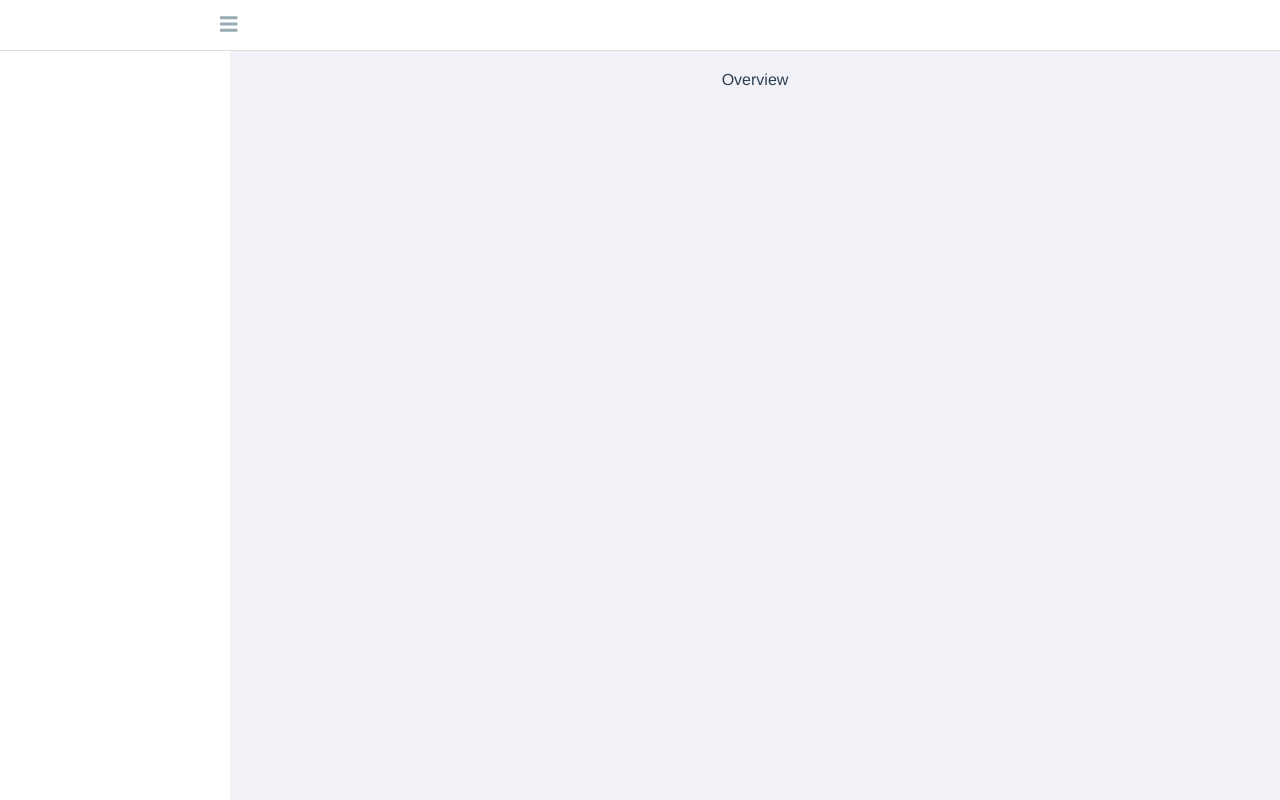
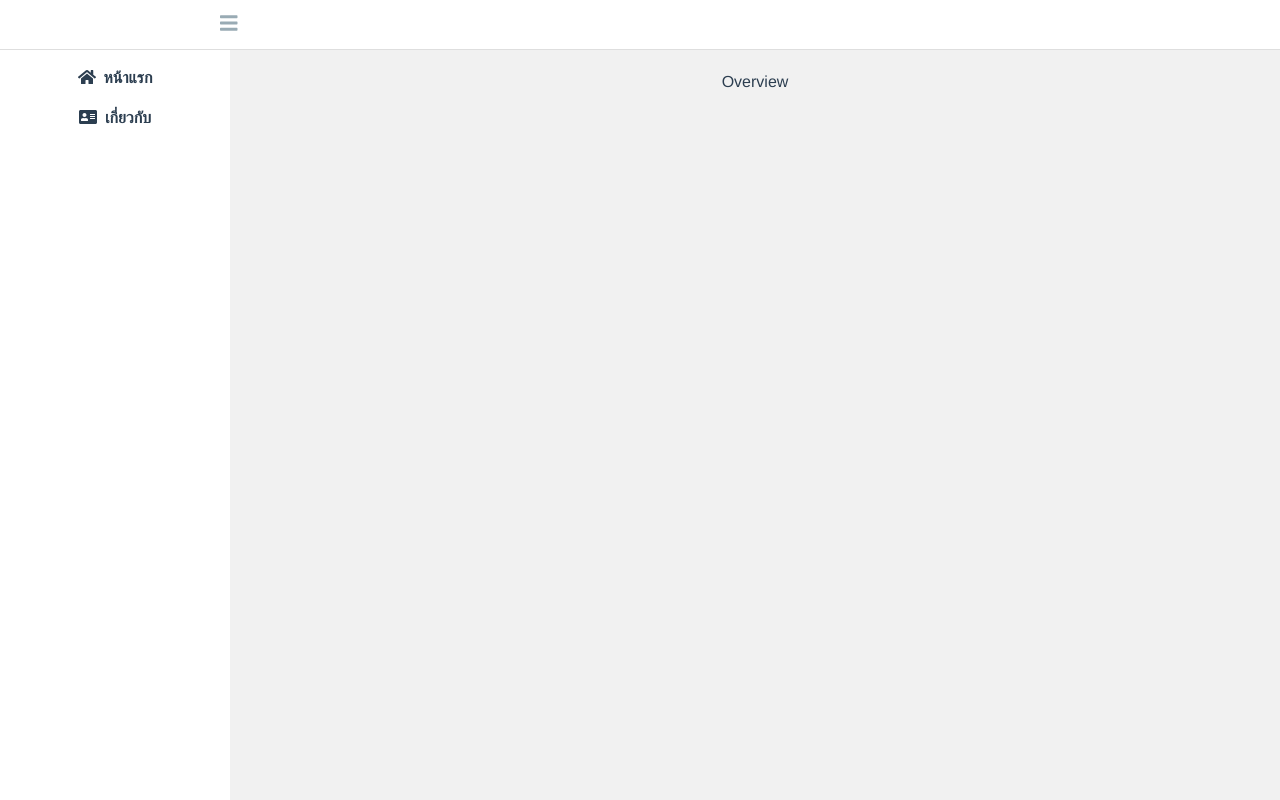
Before and after one commit to YotsaponDev/VueJS_ASP.NETCore, a Vue app in the folder client/: page / in a window 1280 px wide. Built offline with nearby package versions, Linux system fonts and the light colour scheme.

Commit message:
Client responsive UI #2

```diff
--- a/client/src/App.vue
+++ b/client/src/App.vue
@@ -11,9 +11,10 @@
       </div>
     </div>
     <div :class="classLeftSide">
-       <!-- <router-link to="/">Home</router-link> |
-        <router-link to="/about">About</router-link> -->
-
+      <div class="mb-2"></div>
+      <router-link v-on:click.native="ClickLink()" v-for="v in routerName" :key="v.name" :to="v.link" tag="div" class="link">
+        <i :class="v.icon"></i><b :class="['ml-2',classLinkText]">{{v.name}}</b>
+      </router-link>
     </div>
     <div :class="classContent">
       <router-view/>
@@ -27,11 +28,24 @@ export default {
     return {
       classLeftSide: 'left-side',
       classContent: 'content',
+      classLinkText: 'linkText',
       iconBarValue: false,
       window: {
         width: 0,
         height: 0
-      }
+      },
+      routerName: [
+        {
+          name:"หน้าแรก",
+          link:"/",
+          icon:"fas fa-home"
+        },
+        {
+          name:"เกี่ยวกับ",
+          link:"/about",
+          icon:"fas fa-address-card"
+        }
+      ]
     }
   },
   created() {
@@ -42,23 +56,33 @@ export default {
     window.removeEventListener('resize', this.handleResize)
   },
   methods: {
+    ClickLink(){
+      if(this.window.width < 768){
+        this.classLeftSide = 'left-side'
+        this.iconBarValue = this.iconBarValue == true ? false : true
+      }
+    },
     ClickIconBar(){
       this.iconBarValue = this.iconBarValue == true ? false : true
       if(this.window.width >= 992){
         if(this.iconBarValue){
           this.classLeftSide = 'left-side clickToMD'
           this.classContent = 'content clickToMD'
+          this.classLinkText = 'linkText none'
         }else{
           this.classLeftSide = 'left-side'
           this.classContent = 'content'
+          this.classLinkText = 'linkText unset'
         }
       }else if(this.window.width >= 768){
         if(this.iconBarValue){
           this.classLeftSide = 'left-side clickToLG'
           this.classContent = 'content'
+          this.classLinkText = 'linkText unset'
         }else{
           this.classLeftSide = 'left-side'
           this.classContent = 'content'
+          this.classLinkText = 'linkText'
         }
       }else{
         if(this.iconBarValue){
@@ -79,7 +103,7 @@ export default {
 
         this.classLeftSide = 'left-side'
         this.classContent = 'content'
-
+        this.classLinkText = 'linkText'
 
     }
   }
@@ -89,7 +113,7 @@ export default {
 <style>
 
 body{
-  background-color: #f1f2f7;
+  background-color: #f1f1f1 !important;
   /* margin-left: 0px; */
   margin: 0;
 }
--- a/client/src/assets/css/style.css
+++ b/client/src/assets/css/style.css
@@ -16,12 +16,12 @@
   width: 230px;
   overflow: hidden;
   background-color:white;
-  -webkit-transition: width 1s; /* For Safari 3.1 to 6.0 */
-  transition: width 1s;
+  -webkit-transition: width 0.3s; /* For Safari 3.1 to 6.0 */
+  transition: width 0.3s;
 }
 
 .icon-bar{
-  padding-top: 13px;
+  padding-top: 8px;
   position: relative;
   left: 220px;
   text-align: left;
@@ -39,8 +39,8 @@
   width: 50px;
   overflow: hidden;
   background-color:white;
-  -webkit-transition: width 1s; /* For Safari 3.1 to 6.0 */
-  transition: width 1s;
+  -webkit-transition: width 0.3s; /* For Safari 3.1 to 6.0 */
+  transition: width 0.3s;
 }
 .left-side.clickToLG{
   position: fixed;
@@ -48,14 +48,33 @@
   width: 230px;
   overflow: hidden;
   background-color:white;
-  -webkit-transition: width 1s; /* For Safari 3.1 to 6.0 */
-  transition: width 1s;
+  -webkit-transition: width 0.3s; /* For Safari 3.1 to 6.0 */
+  transition: width 0.3s;
 }
 .content.clickToMD{
   margin-left: 50px;
   margin-top: 20px;
 }
 /* ------------------------------ */
+
+.link{
+  cursor:pointer;
+  border-radius: 4px;
+  border-color: none;
+  margin-right: 7px;
+  margin-left: 7px;
+  height: 40px;
+  padding-top: 8px;
+}
+.linkText.unset{
+  display: unset;
+}
+.linkText.none{
+  display: none;
+}
+.link:hover{
+  background:#f1f1f1;
+}
 
 @media screen and (max-width: 991px) {
   .left-side{
@@ -64,12 +83,15 @@
     width: 50px;
     overflow: hidden;
     background-color:white;
-    -webkit-transition: width 1s; /* For Safari 3.1 to 6.0 */
-    transition: width 1s;
+    -webkit-transition: width 0.3s; /* For Safari 3.1 to 6.0 */
+    transition: width 0.3s;
   }
   .content{
     margin-left: 50px;
     margin-top: 20px;
+  }
+  .linkText{
+    display: none;
   }
 }
 @media screen and (max-width: 767px) {
@@ -79,11 +101,11 @@
     width: 0px;
     overflow: hidden;
     background-color:white;
-    -webkit-transition: width 1s; /* For Safari 3.1 to 6.0 */
-    transition: width 1s;
+    -webkit-transition: width 0.3s; /* For Safari 3.1 to 6.0 */
+    transition: width 0.3s;
   }
   .icon-bar{
-    padding-top: 13px;
+    padding-top: 8px;
     position: relative;
     left: 18px;
     text-align: left;
@@ -92,4 +114,7 @@
     margin-left: 0px;
     margin-top: 15px;
   }
+  .linkText{
+    display: unset;
+  }
 }
--- a/client/src/main.js
+++ b/client/src/main.js
@@ -5,6 +5,11 @@ import store from './store'
 require('./assets/css/style.css')
 import '@fortawesome/fontawesome-free/css/all.css'
 import '@fortawesome/fontawesome-free/js/all.js'
+import BootstrapVue from 'bootstrap-vue'
+import 'bootstrap/dist/css/bootstrap.css'
+import 'bootstrap-vue/dist/bootstrap-vue.css'
+
+Vue.use(BootstrapVue)
 
 Vue.config.productionTip = false
 
```
